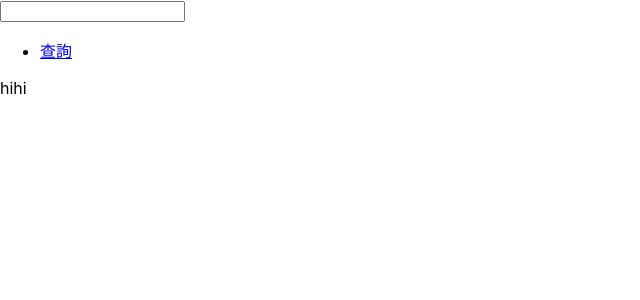
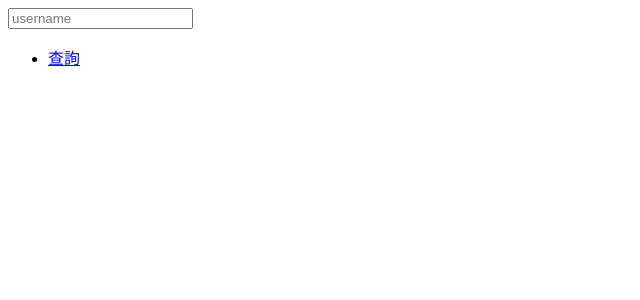
Before and after one commit to jeff3071/repoviewer, a React (Create React App) app: page /users/1/repos in a window 1280 px wide. Shown: the top 300 px of the page, without its empty margins (0-640 px from the left). Built offline with nearby package versions, Linux system fonts and the light colour scheme.

Commit message:
route設定完成

```diff
--- a/src/App.js
+++ b/src/App.js
@@ -1,40 +1,49 @@
 import React from 'react';
-import { BrowserRouter, Route, Link , Switch} from "react-router-dom"
-import user from "./components/user.js"
-// import './App.css';
+import User from "./components/user"
+import Repo from "./components/repo"
+import {
+  Routes,
+  Route,
+  Link
+} from "react-router-dom";
+
 
 class App extends React.Component {
   constructor(props) {
     super(props);
     this.state = {
-      inputvalue: '',
+      username: '',
+      repos: []
     }
   }
+  handleClick() {
+    console.log('取得資料')
+    fetch( 'https://api.github.com/users/'+this.state.username+'/repos',{method:"GET"})
+    .then(res => res.json())
+    .then((data)=> {
+      this.setState({repos: data})
 
-  handleclick() {
-    console.log(this.state)
-    fetch( 'https://api.github.com/users/'+this.state.inputvalue+'/repos',{method:"GET"})
-    .then(res => res.json())
-    .then((data )=> {
-      console.log(data);
     })
     .catch(e => {
       console.log(e);
     })
   }
-
   render () {
     return (
-      <BrowserRouter>
-        <input type="text" onChange={(e) => {this.state.inputvalue=e.target.value}}></input>
-        {/* <button onClick={() => this.handleclick()}>取得</button> */}
+      <div>
+        <input placeholder="username" type="text" onChange={(e) => {this.setState({username: e.target.value})}}></input>
         <ul>
-          <li><Link to="users">查詢</Link></li>
+          <li>
+            <Link to={`/users/${this.state.username}/repos`}
+                  onClick={() => this.handleClick()}>查詢</Link>
+          </li>
         </ul>
-        <Switch>
-          <Route path='/users' component={user}/>
-        </Switch>
-      </BrowserRouter>
+        <Routes>
+          <Route path={'/users/:username/repos'} element={<User repos={this.state.repos} username={this.state.username}/>}/>
+          <Route path={'/users/:username/repos/:reponame'} element={<Repo/>}/>
+        </Routes>
+      </div>
     )};
 }
+
 export default App;
--- a/src/components/repo.js
+++ b/src/components/repo.js
@@ -0,0 +1,33 @@
+import React, { useState,useEffect }  from "react";
+import { useParams } from "react-router-dom";
+
+
+function Repo() {
+
+  const [ Params ] = useState(useParams())
+  let [ Repodata , SetRepodata] = useState([])
+
+
+  useEffect(()=>{
+    fetch( 'https://api.github.com/repos/'+Params['username']+'/'+Params['reponame'],{method:"GET"})
+      .then(res => res.json())
+      .then((data)=> {
+        console.log(1)
+        SetRepodata(data)
+      })
+      .catch(e => {
+        console.log(e);
+      })
+  },[]);
+
+
+  return (
+    <div>
+      {Params['reponame']}
+      {Repodata['id']}
+    </div>
+  )
+}
+
+
+export default Repo;
--- a/src/components/user.js
+++ b/src/components/user.js
@@ -1,11 +1,17 @@
 import React from "react";
 
-class user extends React.Component {
-  render () {
+
+class User extends React.Component {
+  render(){
+    let lists = this.props.repos.map((repo,index) =>
+        <li key={index}><a href={`/users/${this.props.username}/repos/${repo['name']}`}>{repo['name']}</a></li>)
+
     return (
-      <div>hihi</div>
+      <div>
+        {lists}
+      </div>
     )
   }
 }
 
-export default user
+export default User;
--- a/src/index.js
+++ b/src/index.js
@@ -1,11 +1,18 @@
 import React from 'react';
-import ReactDOM from 'react-dom';
-import './index.css';
+import ReactDOM from 'react-dom/client';
+import { BrowserRouter as Router, Routes, Route } from 'react-router-dom';
+// import User  from './components/user'
 import App from './App';
 
-ReactDOM.render(
-  <React.StrictMode>
-    <App />
-  </React.StrictMode>,
-  document.getElementById('root')
+const container = document.getElementById('root');
+
+const root = ReactDOM.createRoot(container);
+root.render(
+  <Router>
+    {/* <App/> */}
+    <Routes>
+      <Route path="*" element={<App/>} />
+    </Routes>
+  </Router>
+
 );
```
Also changed, not shown: src/AppRoute.js (added, +20 -0 lines).
